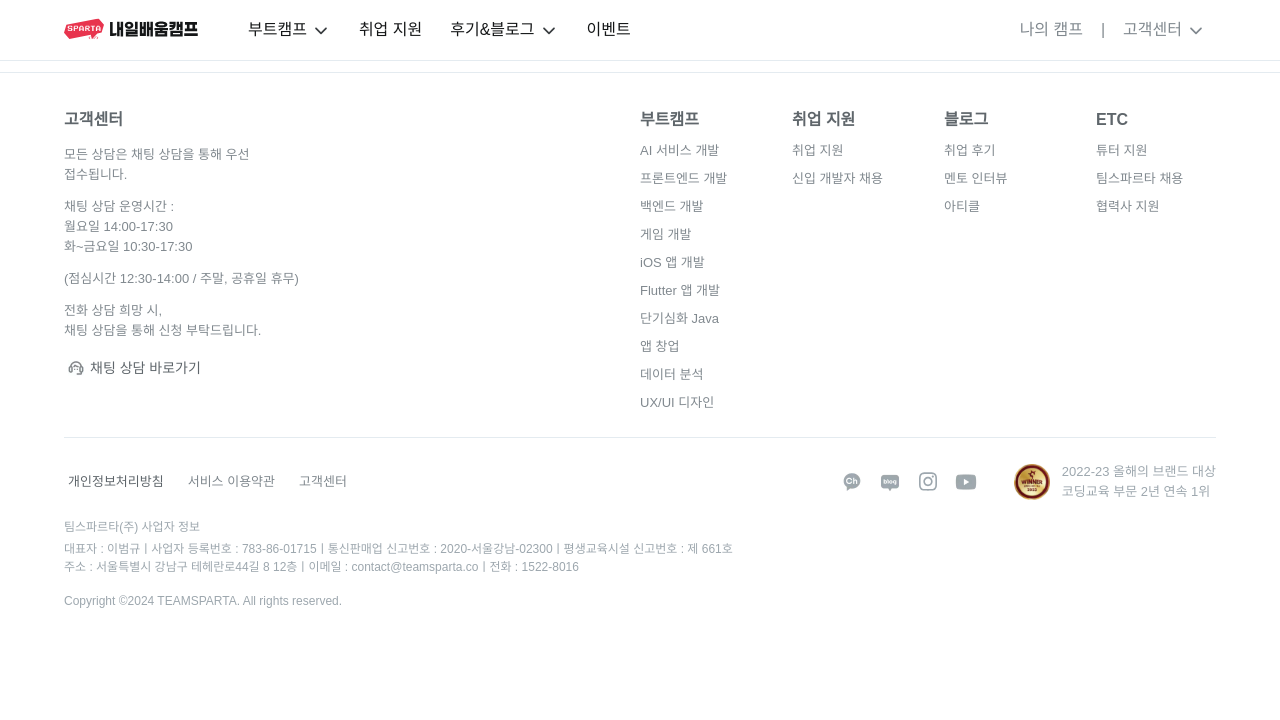
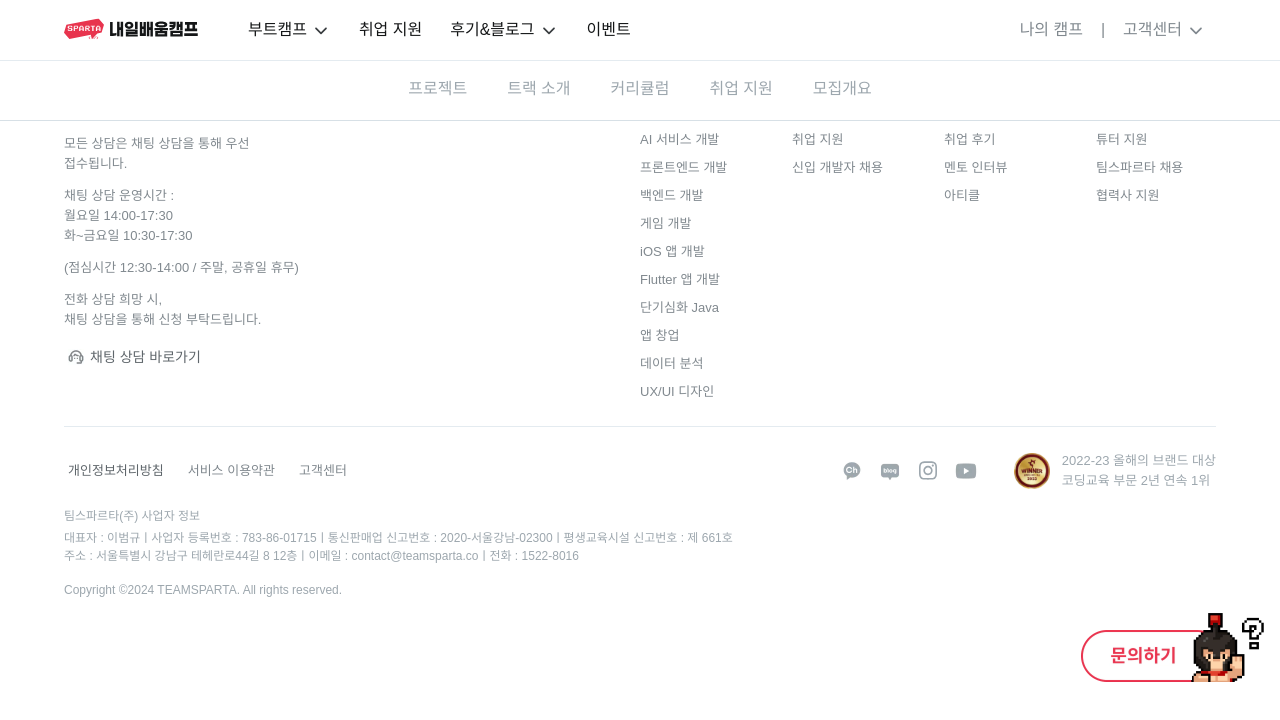
Before and after one commit to Clt689/TeamSparta_Onboarding, a Next.js app in the folder teamsparta_onboarding/: page / in a window 1280 px wide. Shown: the top 720 px of the page. Built offline with nearby package versions, Linux system fonts and the light colour scheme.

Commit message:
Feat: Sub-Nav 구현

```diff
--- a/teamsparta_onboarding/src/app/layout.js
+++ b/teamsparta_onboarding/src/app/layout.js
@@ -3,6 +3,9 @@ import "./globals.css";
 import Navbar from "@/common/Navbar";
 import Footer from "@/common/Footer";
 import MainContent from "@/components/MainContent";
+import { QuestionRtan } from "@/common/QuestionRtan";
+import { SubNav } from "@/components/SubNav";
+import { Main } from "next/document";
 
 const geistSans = localFont({
   src: "./fonts/GeistVF.woff",
@@ -28,8 +31,10 @@ export default function RootLayout({ children }) {
         className={`${geistSans.variable} ${geistMono.variable} antialiased`}
       >
         <Navbar/>
+        <QuestionRtan/>
+        <SubNav/>
         {children}
-        <br></br><br></br><br></br>
+        <MainContent/>
         <Footer/>
       </body>
     </html>
--- /dev/null
+++ b/teamsparta_onboarding/src/common/QuestionRtan.jsx
@@ -0,0 +1,7 @@
+export const QuestionRtan = () => {
+  return(
+    <div className="cursor-pointer h-[90px] initial fixed bottom-[100px] right-[1%] max-w-initial p-0">
+      <img className="w-[186px] h-[72px]" src = "/question-rtan.webp"></img>
+    </div>
+  );
+};
--- a/teamsparta_onboarding/src/components/MainContent.js
+++ b/teamsparta_onboarding/src/components/MainContent.js
@@ -2,12 +2,10 @@
 
 export default function MainContent() {
   return(
-    <>
-      <h1>here is MainContent</h1>
-      <h1>here is MainContent</h1>
-      <h1>here is MainContent</h1>
-      <h1>here is MainContent</h1>
-      <h1>here is MainContent</h1>
-    </>
+    <section className="relative">
+      <section >
+
+      </section>
+    </section>
   );
 }
--- /dev/null
+++ b/teamsparta_onboarding/src/components/SubNav.js
@@ -0,0 +1,27 @@
+export const SubNav = () => {
+  return(
+    <div className="flex items-start justify-center gap-[20px] top-[60px] pt-[10px] sticky border-b border-[#D7E0E6] bg-white overflow-x-scroll z-[20]">
+
+      <div className="flex flex-col justify-center items-center gap-[10px]">
+        <a className="whitespace-nowrap flex px-[10px] py-[6px] justify-center items-center gap-[10px] font-pretendard font-normal text-[16px] leading-[26px] text-[#9DA7AE] transition ease-in-out duration-300 rounded-[10px] relative">프로젝트</a>
+        <div className="w-full h-[2px] bg-[#ff6c7a] opacity-0 transition-opacity duration-300 ease-in-out"></div>
+      </div>
+      <div className="flex flex-col justify-center items-center gap-[10px]">
+        <a className="whitespace-nowrap flex px-[10px] py-[6px] justify-center items-center gap-[10px] font-pretendard font-normal text-[16px] leading-[26px] text-[#9DA7AE] transition ease-in-out duration-300 rounded-[10px] relative">트랙 소개</a>
+        <div className="w-full h-[2px] bg-[#ff6c7a] opacity-0 transition-opacity duration-300 ease-in-out"></div>
+      </div>
+      <div className="flex flex-col justify-center items-center gap-[10px]">
+        <a className="whitespace-nowrap flex px-[10px] py-[6px] justify-center items-center gap-[10px] font-pretendard font-normal text-[16px] leading-[26px] text-[#9DA7AE] transition ease-in-out duration-300 rounded-[10px] relative">커리큘럼</a>
+        <div className="w-full h-[2px] bg-[#ff6c7a] opacity-0 transition-opacity duration-300 ease-in-out"></div>
+      </div>
+      <div className="flex flex-col justify-center items-center gap-[10px]">
+        <a className="whitespace-nowrap flex px-[10px] py-[6px] justify-center items-center gap-[10px] font-pretendard font-normal text-[16px] leading-[26px] text-[#9DA7AE] transition ease-in-out duration-300 rounded-[10px] relative">취업 지원</a>
+        <div className="w-full h-[2px] bg-[#ff6c7a] opacity-0 transition-opacity duration-300 ease-in-out"></div>
+      </div>
+      <div className="flex flex-col justify-center items-center gap-[10px]">
+        <a className="whitespace-nowrap flex px-[10px] py-[6px] justify-center items-center gap-[10px] font-pretendard font-normal text-[16px] leading-[26px] text-[#9DA7AE] transition ease-in-out duration-300 rounded-[10px] relative">모집개요</a>
+        <div className="w-full h-[2px] bg-[#ff6c7a] opacity-0 transition-opacity duration-300 ease-in-out"></div>
+      </div>
+    </div>
+  );
+};
```
Also changed, not shown: teamsparta_onboarding/public/question-rtan.webp (added), teamsparta_onboarding/src/components/sub-nav.js (deleted).
